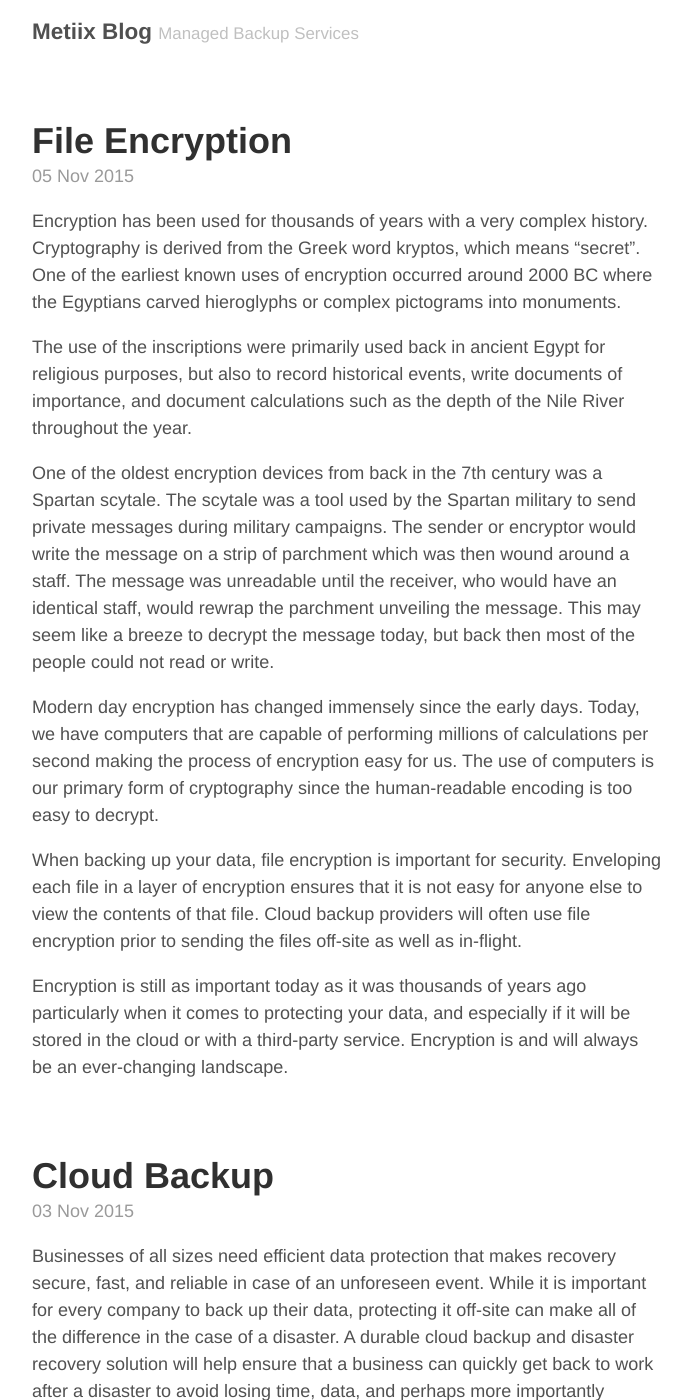
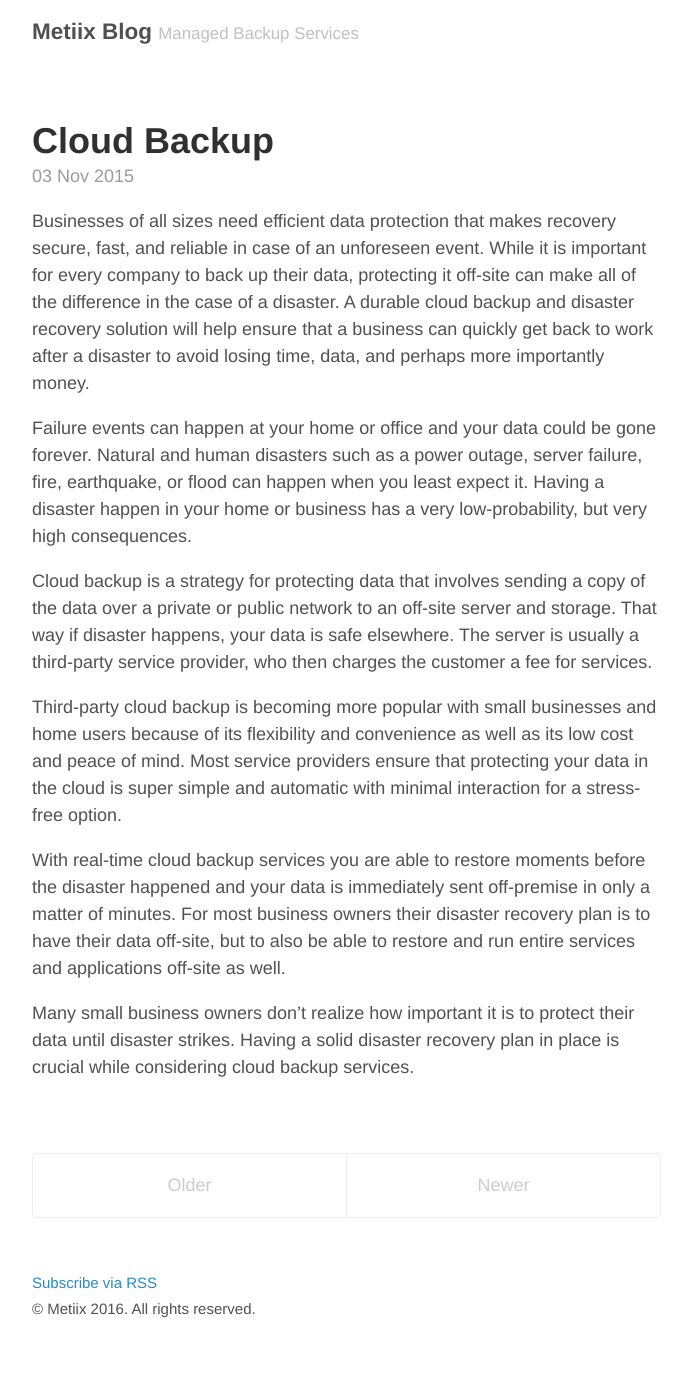
Before and after one commit to Metiix/metiix.github.io, a Jekyll site: the page built from index.html, in a window 1280 px wide and 1400 px high. Shown: the whole window, without its empty margins (293-985 px from the left). Built offline with Jekyll 4.4.1, drawn with Linux system fonts in a browser that asks for light colours; the list of posts is cut into pages by our own code.

Commit message:
Updated 2015-11-05-file-encryption.md

```diff
--- a/_posts/2015-11-05-file-encryption.md
+++ b/_posts/2015-11-05-file-encryption.md
@@ -2,20 +2,17 @@
 layout: post
 tags:
   - "null"
-published: true
+published: false
 title: File Encryption
 ---
 
 
+Encryption has been used for thousands of years with a very complex history.  Cryptography, the study of encryption, is derived from the Greek word kryptos, which means “secret”.  One of the earliest known uses of encryption occurred around 2000 BC where the Egyptians carved hieroglyphs or complex pictograms into monuments.   The use of the inscriptions were used back in ancient Egypt for religious purposes, but also to record historical events, write documents of importance and document calculations such as the depth of the Nile River throughout the year.
 
-Encryption has been used for thousands of years with a very complex history.  Cryptography is derived from the Greek word kryptos, which means “secret”.  One of the earliest known uses of encryption occurred around 2000 BC where the Egyptians carved hieroglyphs or complex pictograms into monuments.
+One of the oldest encryption devices from back in the 7th century was a Spartan scytale.  The scytale was a tool used by the Spartan military to send private messages during military campaigns.   The sender or encryptor would write the message on a strip of parchment which was then wound around a staff.  The message was unreadable until the receiver, who would have an identical staff, would rewrap the parchment unveiling the message. This may seem like a breeze to decrypt the message today, but back then most of the people could not read or write.
 
-The use of the inscriptions were primarily used back in ancient Egypt for religious purposes, but also to record historical events, write documents of importance, and document calculations such as the depth of the Nile River throughout the year.
+Modern day encryption has changed immensely since the early days. Today, we have computers that are capable of performing encryption for us. The use of computers is our primary form of cryptography since the human-readable encoding is too easy to decrypt. When backing up your data, encryption is important for security.  Cloud encryption is a service offered by third party providers and encryption in use today is secure or "military-grade". Most providers are able to encrypt data bfore it takes flight off-site.
 
-One of the oldest encryption devices from back in the 7th century was a Spartan scytale.  The scytale was a tool used by the Spartan military to send private messages during military campaigns.  The sender or encryptor would write the message on a strip of parchment which was then wound around a staff.  The message was unreadable until the receiver, who would have an identical staff, would rewrap the parchment unveiling the message. This may seem like a breeze to decrypt the message today, but back then most of the people could not read or write.
+ Encryption is still as important today as it was thousands of years ago particularly when it comes to backing up your data, and especially if it will be stored in the cloud or with a third-party.  Encryption is and will always be an ever-changing landscape.
 
-Modern day encryption has changed immensely since the early days.  Today, we have computers that are capable of performing millions of calculations per second making the process of encryption easy for us. The use of computers is our primary form of cryptography since the human-readable encoding is too easy to decrypt.
-
-When backing up your data, file encryption is important for security.  Enveloping each file in a layer of encryption ensures that it is not easy for anyone else to view the contents of that file.  Cloud backup providers will often use file encryption prior to sending the files off-site as well as in-flight.
-
-Encryption is still as important today as it was thousands of years ago particularly when it comes to protecting your data, and especially if it will be stored in the cloud or with a third-party service.  Encryption is and will always be an ever-changing landscape.
+ Metiix employs encryption in all of our data protection services, let us help you navigate your options to secure your backup data properly.
```
